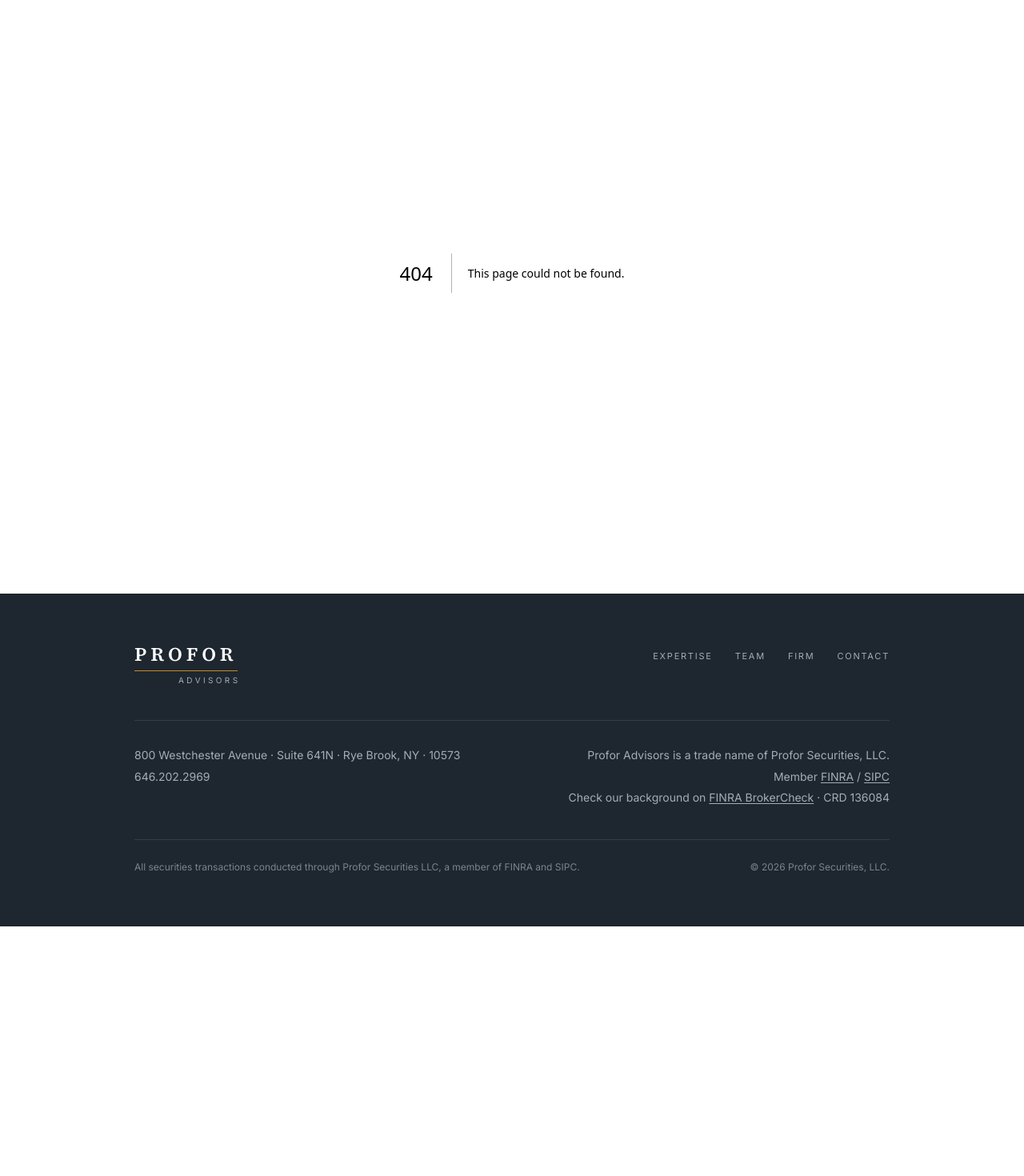
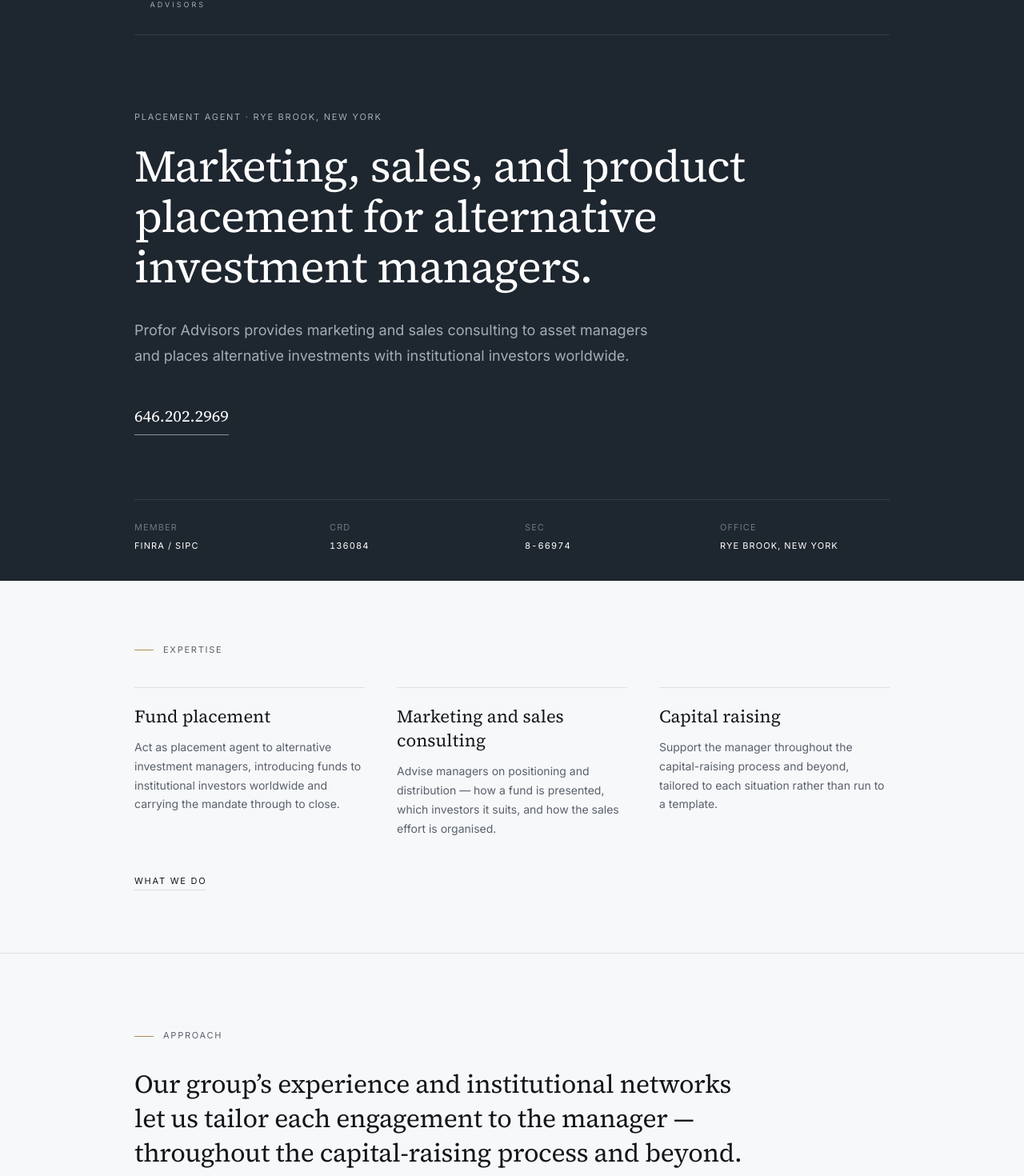
Before and after one commit to mitchell-lisa/Profor-Advisors, a Next.js app: page / in a window 1280 px wide. Before the commit this address had no page. Shown: the part 97-1567 px from the top of the page at 80% size. Before the commit the page ends 1255 px from the top, so only its background shows below. Built offline with nearby package versions, Linux system fonts and the light colour scheme.

Commit message:
Create Home component for main page layout
This file implements the Home component for the main page, integrating various sections such as the site header, business details, expertise summary, approach, and closing information.

```diff
--- /dev/null
+++ b/src/app/page.tsx
@@ -0,0 +1,139 @@
+import { business } from "@/lib/business";
+import { SiteHeader, SectionLabel, DataRail } from "@/components/chrome";
+
+export default function Home() {
+  return (
+    <main id="top" className="flex-1">
+      {/* Hero — the header lives inside the same slate block on the home page. */}
+      <section className="bg-navy text-white">
+        <div className="mx-auto max-w-5xl px-6 sm:px-10">
+          <SiteHeader />
+
+          <div className="pt-16 pb-16 sm:pt-24 sm:pb-20">
+            {business.location && (
+              <p className="eyebrow text-navy-soft">
+                Placement agent · {business.location}
+              </p>
+            )}
+
+            {business.tagline && (
+              <h1 className="mt-6 max-w-3xl font-serif text-[2rem] leading-[1.12] tracking-[-0.015em] text-balance sm:text-5xl lg:text-[3.5rem]">
+                {business.tagline}
+              </h1>
+            )}
+
+            {business.lede && (
+              <p className="mt-8 max-w-2xl text-base leading-[1.75] text-navy-soft sm:text-lg">
+                {business.lede}
+              </p>
+            )}
+
+            {business.phone && (
+              <p className="mt-10">
+                <a
+                  className="inline-flex min-h-11 items-center border-b border-white/50 pb-1 font-serif text-lg text-white no-underline transition-colors hover:border-white sm:text-xl"
+                  href={`tel:${business.phone}`}
+                >
+                  {business.phoneDisplay}
+                </a>
+              </p>
+            )}
+          </div>
+
+          {/* Registration, above the fold, as figures. */}
+          <DataRail />
+        </div>
+      </section>
+
+      {/* Expertise summary — the detail lives on /expertise */}
+      {business.focus.length > 0 && (
+        <section>
+          <div className="mx-auto max-w-5xl px-6 py-16 sm:px-10 sm:py-20">
+            <SectionLabel>Expertise</SectionLabel>
+
+            <dl className="mt-10 grid gap-x-10 gap-y-0 sm:grid-cols-3">
+              {business.focus.map((item) => (
+                <div
+                  key={item.title}
+                  className="border-t border-rule pt-5 pb-8 sm:pb-0"
+                >
+                  <dt className="font-serif text-xl leading-snug sm:text-[1.375rem]">
+                    {item.title}
+                  </dt>
+                  <dd className="mt-3 max-w-xs text-sm leading-[1.7] text-muted">
+                    {item.body}
+                  </dd>
+                </div>
+              ))}
+            </dl>
+
+            <p className="mt-10">
+              <a
+                className="eyebrow border-b border-rule pb-1 text-ink no-underline transition-colors hover:border-ink"
+                href="/expertise"
+              >
+                What we do
+              </a>
+            </p>
+          </div>
+        </section>
+      )}
+
+      {/* Approach */}
+      {business.approach && (
+        <section className="border-t border-rule">
+          <div className="mx-auto max-w-5xl px-6 py-16 sm:px-10 sm:py-24">
+            <SectionLabel>Approach</SectionLabel>
+            <p className="mt-8 max-w-3xl font-serif text-2xl leading-[1.4] tracking-[-0.01em] text-balance sm:text-[2rem] sm:leading-[1.35]">
+              {business.approach}
+            </p>
+          </div>
+        </section>
+      )}
+
+      {/* Closing — the two things an allocator checks: who runs it, and is it
+          registered. Side by side, each routing to its own page. */}
+      <section className="border-t border-rule">
+        <div className="mx-auto max-w-5xl px-6 py-16 sm:px-10 sm:py-20">
+          <div className="grid gap-14 sm:grid-cols-2 sm:gap-12">
+            {business.team.length > 0 && (
+              <div>
+                <SectionLabel>Leadership</SectionLabel>
+                <p className="mt-8 font-serif text-xl leading-[1.45] sm:text-2xl">
+                  {business.team[0].name}
+                  <span className="block text-base text-muted sm:text-lg">
+                    {business.team[0].role}
+                  </span>
+                </p>
+                <p className="mt-8">
+                  <a
+                    className="eyebrow border-b border-rule pb-1 text-ink no-underline transition-colors hover:border-ink"
+                    href="/team"
+                  >
+                    The team
+                  </a>
+                </p>
+              </div>
+            )}
+
+            <div>
+              <SectionLabel>The firm</SectionLabel>
+              <p className="mt-8 font-serif text-xl leading-[1.45] sm:text-2xl">
+                A broker-dealer registered with the SEC and a member of FINRA
+                and SIPC.
+              </p>
+              <p className="mt-8">
+                <a
+                  className="eyebrow border-b border-rule pb-1 text-ink no-underline transition-colors hover:border-ink"
+                  href="/firm"
+                >
+                  Registration details
+                </a>
+              </p>
+            </div>
+          </div>
+        </div>
+      </section>
+    </main>
+  );
+}
```
